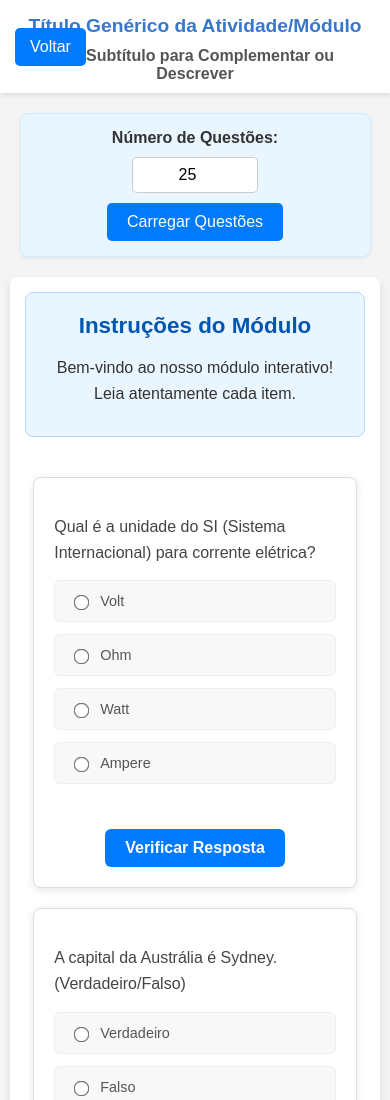
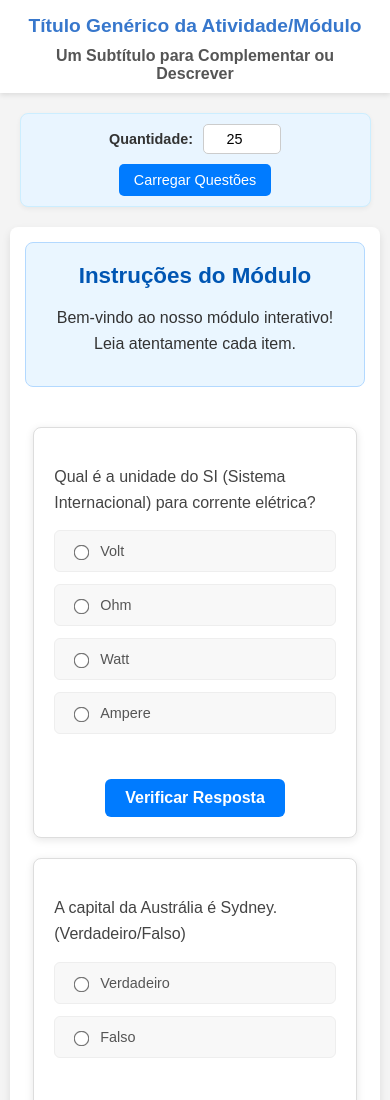
Before and after one commit to Gustavo-Brian/banco-de-questoes-e-teoria, a plain HTML site: page atividades/exemplo/index.html in a window 390 px wide. Shown: the top 1100 px of the page. Drawn offline with Linux system fonts and the light colour scheme.

Commit message:
quantidade de questões

```diff
--- a/atividades/exemplo/index.html
+++ b/atividades/exemplo/index.html
@@ -13,9 +13,11 @@
     <header class="header"></header>
 
     <div class="controls-container">
-        <label for="numQuestoes">Número de Questões:</label>
-        <input type="number" id="numQuestoes" value="25" min="1" max="100">
-        <button id="carregarQuestoesBtn">Carregar Questões</button>
+        <div class="question-controls-group">
+            <label for="numQuestoes">Quantidade:</label>
+            <input type="number" id="numQuestoes" value="25" min="1" max="100">
+            <button id="carregarQuestoesBtn">Carregar Questões</button>
+        </div>
     </div>
 
     <div class="container-conteudo"></div>
--- a/atividades/exemplo/scripts.js
+++ b/atividades/exemplo/scripts.js
@@ -130,7 +130,8 @@ function renderizarCardItem(itemData, container) {
             label.className = 'opcao-item';
             const input = document.createElement('input');
             input.type = 'radio';
-            input.name = `questao_${itemData.pergunta.replace(/\s+/g, '_').toLowerCase()}`;
+            // Usa um hash da pergunta para o name, garantindo que as opções de cada questão sejam independentes
+            input.name = `questao_${itemData.pergunta.replace(/\s+/g, '_').toLowerCase()}_${itemData.id || ''}`; // Adicionado itemData.id para unicidade extra
             input.value = op.id;
             input.setAttribute('data-correta', op.id === itemData.respostaCorretaId);
             input.setAttribute('data-feedback', op.descricao);
@@ -145,7 +146,8 @@ function renderizarCardItem(itemData, container) {
         const verificarBtn = document.createElement('button');
         verificarBtn.textContent = 'Verificar Resposta';
         verificarBtn.className = 'btn-verificar';
-        verificarBtn.setAttribute('data-pergunta-hash', itemData.pergunta.replace(/\s+/g, '_').toLowerCase());
+        // Usa o mesmo hash para o botão
+        verificarBtn.setAttribute('data-pergunta-hash', `${itemData.pergunta.replace(/\s+/g, '_').toLowerCase()}_${itemData.id || ''}`);
 
         verificarBtn.addEventListener('click', (event) => {
             const perguntaHash = event.target.getAttribute('data-pergunta-hash');
@@ -195,8 +197,9 @@ function verificarTodosOsItens(todasAsQuestoes) {
     }
 
     questoesInterativas.forEach(itemData => {
-        const perguntaHash = itemData.pergunta.replace(/\s+/g, '_').toLowerCase();
-        const itemElement = document.querySelector(`.card-item[data-tipo-item="${itemData.tipo}"] input[name="questao_${perguntaHash}"]`)?.closest('.card-item');
+        // Usar o mesmo hash da pergunta que foi usado para o atributo 'name' do input radio
+        const perguntaHash = `${itemData.pergunta.replace(/\s+/g, '_').toLowerCase()}_${itemData.id || ''}`;
+        const itemElement = document.querySelector(`.card-item input[name="questao_${perguntaHash}"]`)?.closest('.card-item');
 
         if (!itemElement) return;
 
@@ -244,7 +247,7 @@ function verificarTodosOsItens(todasAsQuestoes) {
 
         let graphHtml = '';
         if (Object.keys(acertosPorCategoria).length > 0) {
-            graphHtml = '<div class="bar-chart-container">';
+            graphHtml = '<div class="bar-chart-container">'; // Envolve o gráfico de barras em um div
             for (const categoria in acertosPorCategoria) {
                 const acertosCat = acertosPorCategoria[categoria];
                 const totalCat = totalPorCategoria[categoria];
@@ -264,13 +267,19 @@ function verificarTodosOsItens(todasAsQuestoes) {
             graphHtml += '</div>';
         }
 
+        // --- ALTERAÇÃO PARA SATISFAZER O LINTER JSX ---
+        // Todo o conteúdo HTML é envolvido por uma única div pai
         resultadoFinalDiv.innerHTML = `
+            <div>
                 <h2>Seu Resultado Final:</h2>
                 <p>Você acertou ${acertos} de ${totalInterativos} questões interativas.</p>
                 <p>Pontuação Geral: <strong>${textoPorcentagem}</strong></p>
                 ${graphHtml}
                 <p class="resultado-mensagem"></p>
+            </div>
         `;
+        // --- FIM DA ALTERAÇÃO ---
+
         const mensagemElement = resultadoFinalDiv.querySelector('.resultado-mensagem');
         if (mensagemElement) {
             if (porcentagemAcertos === 100) { mensagemElement.textContent = "Parabéns! Você gabaritou!"; mensagemElement.style.color = 'green'; }
@@ -294,18 +303,10 @@ async function initActivity(numQuestoes = 25) { // Default para 25 se não espec
     window.todasAsQuestoes = questoes; // Armazena para verificação
 
     const header = document.querySelector('.header');
-    // Garante que o cabeçalho seja atualizado sem duplicar elementos existentes
+
+    // Garante que o título e subtítulo sejam criados/atualizados no header
     let tituloAtividade = header.querySelector('.titulo-atividade');
     let subtituloAtividade = header.querySelector('.subtitulo-atividade');
-    let btnVoltar = header.querySelector('.btn-voltar');
-
-    if (!btnVoltar) {
-        btnVoltar = document.createElement('a');
-        btnVoltar.href = '../../index.html'; // Ajuste o link conforme necessário
-        btnVoltar.className = 'btn-voltar';
-        btnVoltar.textContent = 'Voltar';
-        header.prepend(btnVoltar); // Adiciona no início do header
-    }
 
     if (!tituloAtividade) {
         tituloAtividade = document.createElement('h1');
@@ -326,6 +327,16 @@ async function initActivity(numQuestoes = 25) { // Default para 25 se não espec
     if (subtituloAtividade) {
         subtituloAtividade.textContent = metadados.subtituloRecurso || "";
         subtituloAtividade.style.display = metadados.subtituloRecurso ? 'block' : 'none';
+    }
+
+    // Move os títulos para após o controls-container no header, se eles não estiverem lá
+    const controlsContainer = header.querySelector('.controls-container');
+    if (controlsContainer && tituloAtividade && subtituloAtividade) {
+        // Se já estão após, não faz nada, senão move para lá
+        if (tituloAtividade.previousElementSibling !== controlsContainer) {
+            controlsContainer.after(tituloAtividade);
+            tituloAtividade.after(subtituloAtividade);
+        }
     }
 
 
@@ -356,10 +367,9 @@ async function initActivity(numQuestoes = 25) { // Default para 25 se não espec
 
     // Garante que o footer e o botão de verificar todas as respostas sejam criados/atualizados
     let footer = document.querySelector('.footer');
-    let verificarTodasBtn = footer.querySelector('.btn-verificar-todas');
-    if (!verificarTodasBtn) {
-        footer.innerHTML = ''; // Limpa o footer para adicionar o botão
-        verificarTodasBtn = document.createElement('button');
+    // Limpa o footer para garantir que o botão seja o único elemento
+    footer.innerHTML = '';
+    let verificarTodasBtn = document.createElement('button');
     verificarTodasBtn.textContent = 'Verificar Todas as Respostas';
     verificarTodasBtn.className = 'btn-verificar-todas';
     footer.appendChild(verificarTodasBtn);
@@ -367,7 +377,6 @@ async function initActivity(numQuestoes = 25) { // Default para 25 se não espec
     verificarTodasBtn.addEventListener('click', () => {
         verificarTodosOsItens(window.todasAsQuestoes);
     });
-    }
 }
 
 
--- a/atividades/exemplo/styles.css
+++ b/atividades/exemplo/styles.css
@@ -22,11 +22,11 @@ body {
     box-shadow: 0 2px 5px rgba(0, 0, 0, 0.1);
     margin-bottom: 20px;
     box-sizing: border-box;
-    position: relative;
+    position: relative; /* Mantém a posição relativa para o layout interno, se necessário */
 }
 
-/* Estilos do botão "Voltar" no cabeçalho */
-.header .btn-voltar {
+/* Estilos do botão "Voltar" (agora no seu próprio container) */
+.btn-voltar {
     background-color: #007bff;
     color: white;
     border: none;
@@ -37,16 +37,23 @@ body {
     text-decoration: none;
     display: inline-block;
     transition: background-color 0.3s ease;
-    position: absolute;
-    left: 20px;
-    top: 50%;
-    transform: translateY(-50%);
     font-family: 'Montserrat', sans-serif;
 }
 
 /* Estilos de hover para o botão "Voltar" */
-.header .btn-voltar:hover {
+.btn-voltar:hover {
     background-color: #0056b3;
+}
+
+/* Container específico para o botão de voltar, para controle de layout */
+.back-button-container {
+    width: 90%;
+    max-width: 900px;
+    margin-bottom: 10px;
+    display: flex;
+    justify-content: flex-start; /* Alinha o botão "Voltar" à esquerda */
+    box-sizing: border-box;
+    padding: 0 15px; /* Adiciona padding para alinhar com o container de controles */
 }
 
 /* Estilos do título da atividade no cabeçalho */
@@ -68,15 +75,14 @@ body {
     margin-bottom: 0;
 }
 
-/* Contêiner para os controles de número de questões */
+/* Contêiner para os controles de número de questões (inclui agora o botão Voltar) */
 .controls-container {
     width: 90%;
     max-width: 900px;
     display: flex;
-    flex-wrap: wrap; /* Permite quebrar linha em telas menores */
-    justify-content: center;
+    justify-content: center; /* Alinha os itens ao centro */
     align-items: center;
-    gap: 15px; /* Espaçamento entre os elementos */
+    /* Removido o gap explícito aqui, pois o space-between cuida do espaçamento dos itens principais */
     padding: 15px;
     background-color: #e9f5ff;
     border: 1px solid #cceeff;
@@ -86,6 +92,15 @@ body {
     box-sizing: border-box;
 }
 
+/* Novo contêiner para agrupar Label, Input e Botão de Carregar Questões */
+.question-controls-group {
+    display: flex;
+    align-items: center;
+    gap: 15px; /* Adiciona espaçamento entre o label, input e botão dentro deste grupo */
+    flex-wrap: wrap; /* Permite que os elementos internos quebrem linha */
+    justify-content: center; /* Centraliza os elementos internos se quebrarem */
+}
+
 .controls-container label {
     font-size: 1em;
     color: #333;
@@ -93,12 +108,11 @@ body {
 }
 
 .controls-container input[type="number"] {
-    padding: 8px 12px;
     border: 1px solid #ccc;
     border-radius: 5px;
     font-size: 1em;
-    width: 80px; /* Largura fixa para o input de número */
     text-align: center;
+    padding: 8px 10px; /* Adicionado padding para melhor aparência */
 }
 
 .controls-container button {
@@ -115,7 +129,6 @@ body {
 .controls-container button:hover {
     background-color: #0056b3;
 }
-
 
 /* Estilos do contêiner principal do conteúdo */
 .container-conteudo {
@@ -344,34 +357,6 @@ body {
     margin-bottom: 15px;
 }
 
-.conteudo-info-imagem {
-    width: 100%;
-    text-align: center;
-}
-
-.conteudo-info-imagem img {
-    max-width: 100%;
-    height: auto;
-    border-radius: 8px;
-    box-shadow: 0 4px 8px rgba(0, 0, 0, 0.1);
-    margin-bottom: 15px;
-}
-
-.legenda-imagem {
-    font-size: 1em;
-    color: #666;
-    font-style: italic;
-    margin-top: 10px;
-    margin-bottom: 5px;
-}
-
-.descricao-imagem {
-    font-size: 0.95em;
-    color: #777;
-    line-height: 1.4;
-    margin-bottom: 15px;
-}
-
 /* Estilos para a explicação geral dentro dos cards */
 .explicacao-geral-card {
     margin-top: 30px;
@@ -537,17 +522,6 @@ body {
         padding: 10px 15px;
     }
 
-    /* Ajuste para o botão "Voltar" no cabeçalho em telas menores */
-    .header .btn-voltar {
-        position: absolute; /* Mantém o posicionamento absoluto */
-        left: 15px; /* Ajusta a posição para a esquerda com um padding */
-        top: 50%; /* Mantém verticalmente centralizado */
-        transform: translateY(-50%); /* Garante o alinhamento vertical */
-        margin: 0; /* Remove margens anteriores */
-        width: auto; /* Permite que o botão se ajuste ao seu conteúdo */
-        text-align: left; /* Garante o alinhamento do texto à esquerda dentro do botão */
-    }
-
     .header .titulo-atividade {
         font-size: 1.4em; /* Diminuindo a fonte do título */
     }
@@ -556,13 +530,37 @@ body {
         font-size: 1.1em; /* Diminuindo a fonte do subtítulo */
     }
 
+    .back-button-container {
+        padding: 0 10px; /* Ajusta o padding para telas menores */
+    }
+
     .controls-container {
-        flex-direction: column; /* Empilha itens em telas menores */
-        gap: 10px;
+        flex-wrap: wrap; /* Permite que os itens quebrem para a próxima linha se necessário */
+        justify-content: center; /* Centraliza os itens quando quebrados ou em uma única linha */
+        gap: 20px; /* Aumentado o espaçamento entre os itens para quando houver quebra de linha */
+        padding: 10px; /* Reduzido o padding para telas menores */
+    }
+
+    .controls-container label {
+        font-size: 0.9em; /* Ajusta o tamanho da fonte do label */
     }
 
     .controls-container input[type="number"] {
-        width: 100px; /* Ajusta largura para melhor visualização em mobile */
+        width: 80px; /* Ajusta a largura para melhor visualização em mobile */
+        padding: 6px 8px; /* Reduz o padding */
+        font-size: 0.9em; /* Reduz o tamanho da fonte */
+    }
+
+    .controls-container button {
+        padding: 8px 15px; /* Reduz o padding dos botões */
+        font-size: 0.9em; /* Reduz o tamanho da fonte dos botões */
+    }
+
+    /* Ajustes para o grupo de controles de questões */
+    .question-controls-group {
+        gap: 10px; /* Ajusta o espaçamento dentro do grupo para telas menores */
+        flex-wrap: wrap; /* Permite que seus elementos internos também quebrem se necessário */
+        justify-content: center; /* Centraliza os itens internos se quebrarem */
     }
 
     .container-conteudo,
@@ -654,4 +652,8 @@ body {
     .bar-percentage {
         font-size: 0.75em;
     }
+
+    .controls-container input[type="number"] {
+        width: 60px; /* Ainda menor para telas muito pequenas */
+    }
 }
```
Lines whose indentation alone changed are shown as unchanged.
